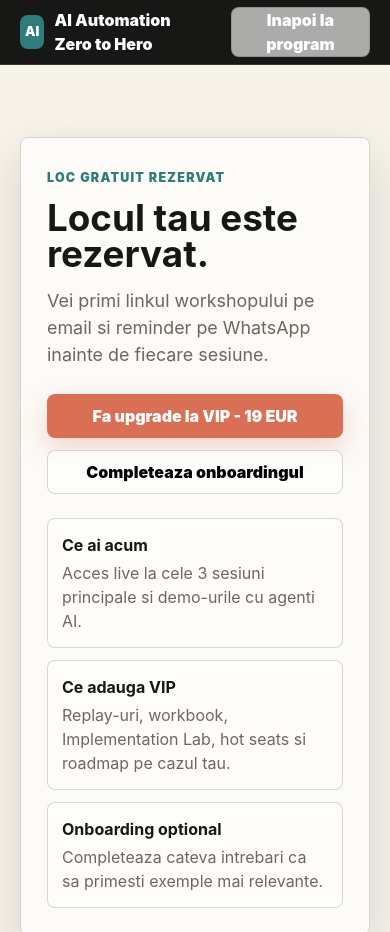
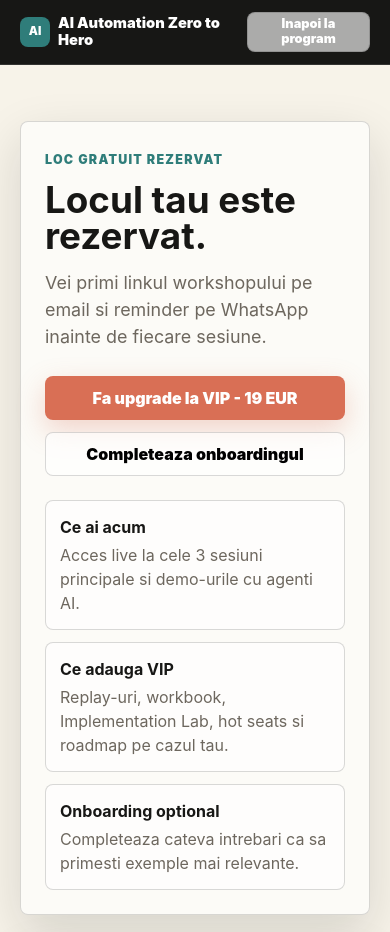
Before and after one commit to CalinFlr/AiWebminar, a plain HTML site: page thank-you.html in a window 390 px wide. Shown: the top 932 px of the page. Drawn offline with Linux system fonts and the light colour scheme.

Commit message:
Fix mobile responsive layout

```diff
--- a/thank-you.html
+++ b/thank-you.html
@@ -322,6 +322,48 @@
         flex-direction: column;
       }
     }
+
+    @media (max-width: 420px) {
+      .container {
+        width: min(var(--max), calc(100% - 40px));
+      }
+
+      .nav {
+        gap: 10px;
+      }
+
+      .brand {
+        min-width: 0;
+        gap: 8px;
+        font-size: 0.92rem;
+        line-height: 1.15;
+      }
+
+      .brand-mark {
+        width: 30px;
+        height: 30px;
+        flex: 0 0 30px;
+        font-size: 0.72rem;
+      }
+
+      .site-header .btn {
+        min-height: 40px;
+        max-width: 124px;
+        padding: 0 10px;
+        font-size: 0.8rem;
+        line-height: 1.15;
+      }
+
+      .page {
+        padding: 56px 0;
+      }
+
+      .hero-card,
+      .side-card,
+      .onboarding-card {
+        padding: 24px;
+      }
+    }
   </style>
 </head>
 <body>
```
Also changed, not shown: index.html (+66 -0 lines).
